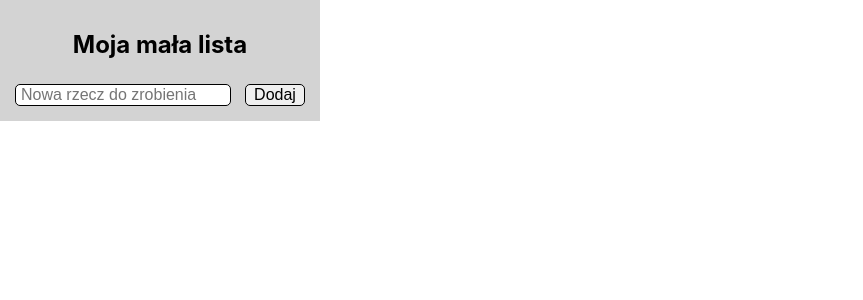
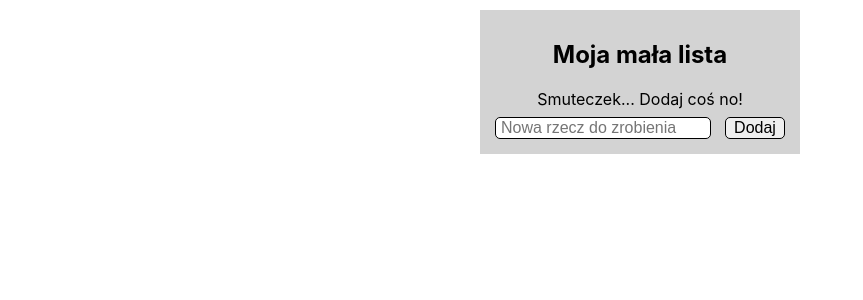
Before and after one commit to truepiotrek/padawan-app, a React (Create React App) app: page / in a window 1280 px wide. Shown: the top 300 px of the page, without its empty margins (0-863 px from the left). Built offline with nearby package versions, Linux system fonts and the light colour scheme.

Commit message:
add default message if list is empty

```diff
--- a/src/App.css
+++ b/src/App.css
@@ -7,6 +7,9 @@ body {
   background-color: lightgrey;
   overflow: auto;
   padding: 10px;
+  margin-left: auto;
+  margin-right: auto;
+  margin-top: 10px;
 }
 .header {
   margin: 20px;
@@ -55,3 +58,11 @@ body {
 label {
   float: left;
 }
+
+.default-message {
+  display: inline-block;
+  width: 100%;
+  font-size: 16px;
+  text-align: center;
+  margin-bottom: 3px;
+}
--- a/src/App.js
+++ b/src/App.js
@@ -46,6 +46,17 @@ function App() {
         setState(listItems);
         saveStateToLocalStorage(listItems);
     }
+    function renderIfListHasItems() {
+        if(state.length === 0) {
+            return (
+                <span className="default-message">Smuteczek... Dodaj coś no!</span>
+            );
+        }
+
+        return (
+            <List data={state} removeItem={removeListItem} updateCheckbox={checkCheckbox}/>
+        );
+    }
 
     return (
         <div className="App">
@@ -54,7 +65,7 @@ function App() {
                     Moja mała lista
                 </h1>
             </div>
-            <List data={state} removeItem={removeListItem} updateCheckbox={checkCheckbox}/>
+            {renderIfListHasItems()}
             <AddItem onAdd={addNewListItem} />
         </div>
     );
```
